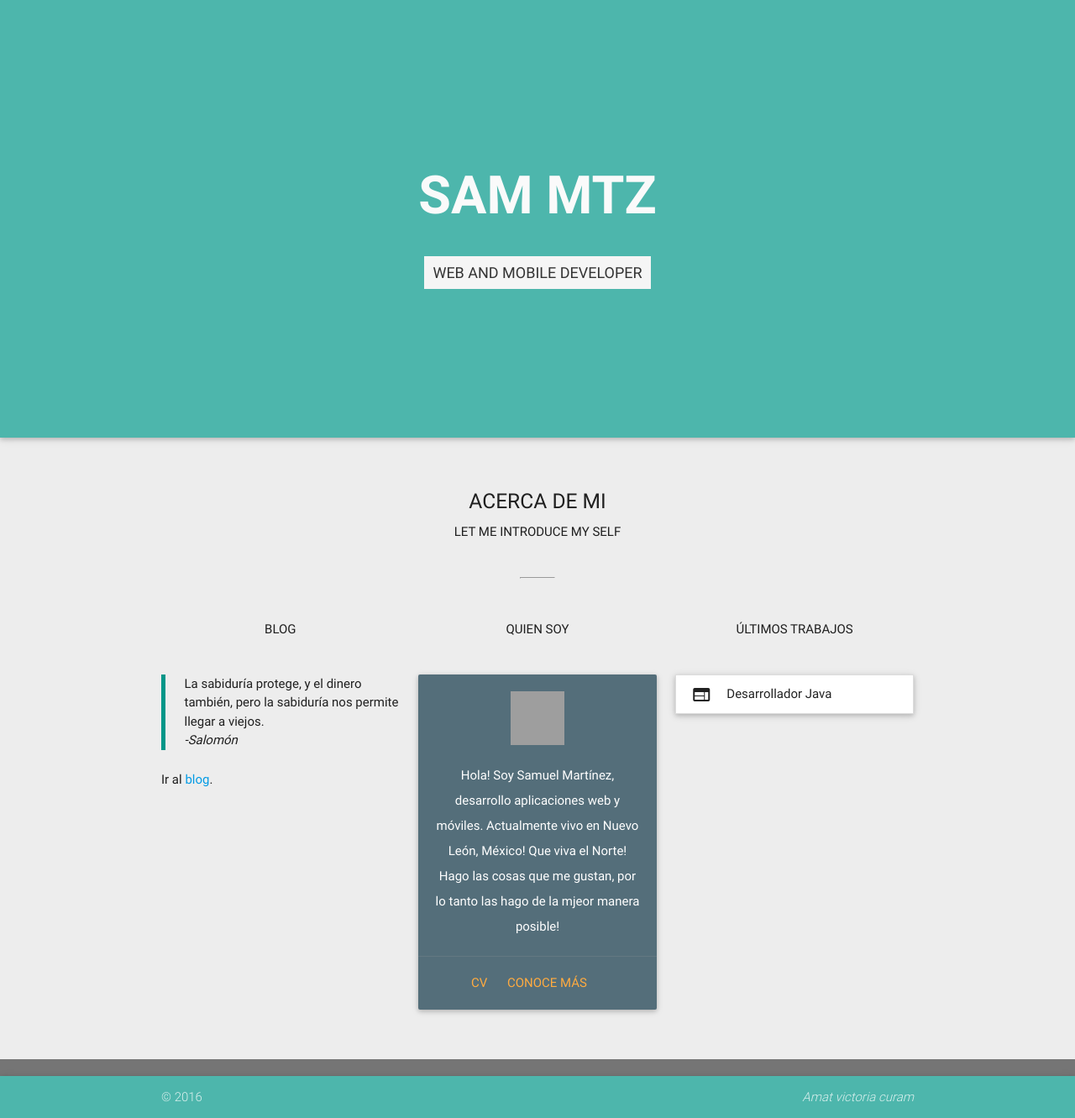
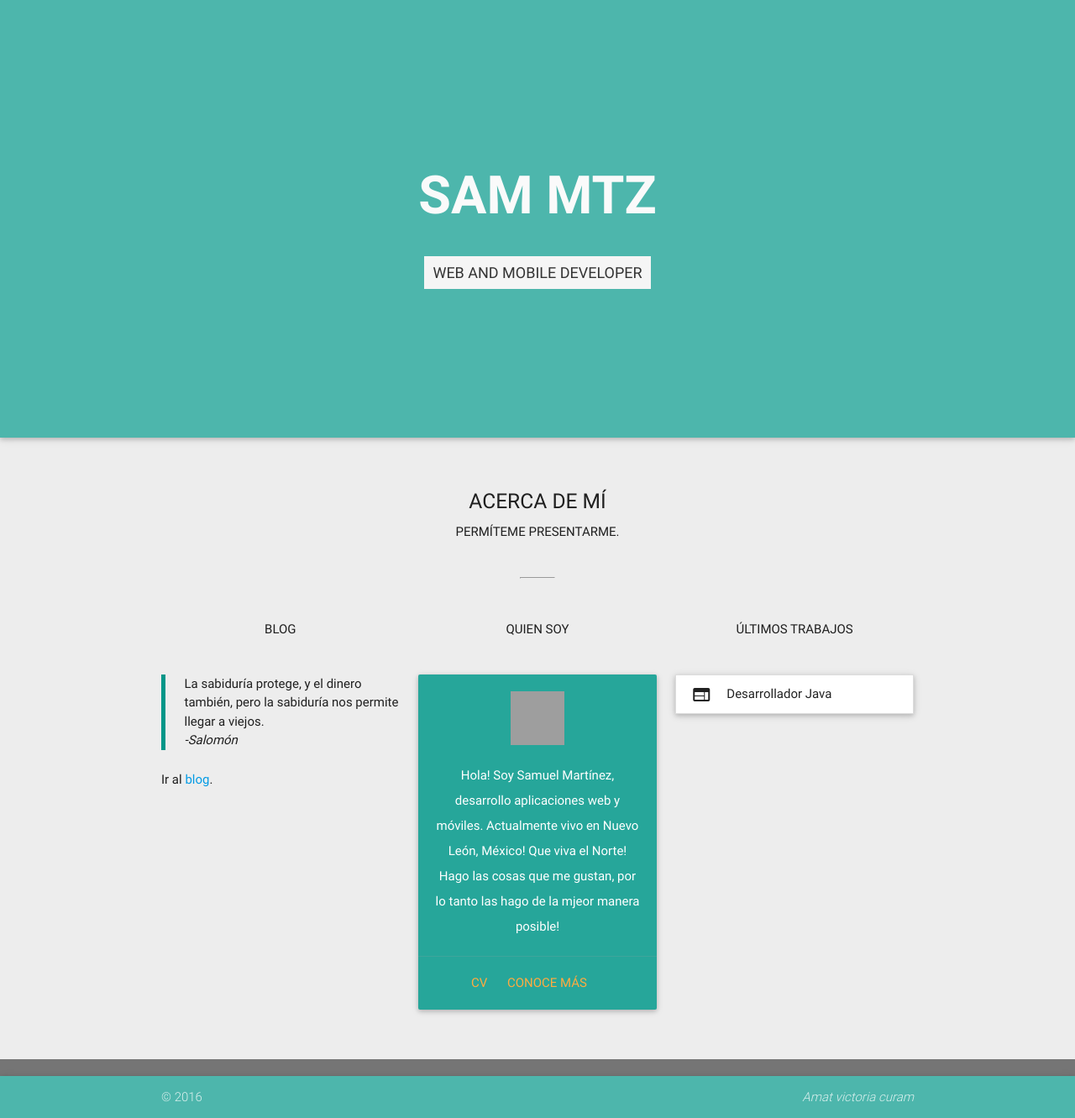
Before and after one commit to const3/const3.github.io, a Jekyll site: the page index.html, which Jekyll copies as it is, in a window 1280 px wide. Shown: the whole page at 84% size. Built offline with Jekyll 4.4.1, drawn with Linux system fonts in a browser that asks for light colours; nearby versions of some CDN libraries; grey boxes are pictures that could not be loaded.

Commit message:
Update index.html

```diff
--- a/index.html
+++ b/index.html
@@ -24,8 +24,8 @@
 </header>
 <main>
  <div class="container about">
-        <h5>Acerca de mi</h5>
-        <h6>let me introduce my self</h6>
+        <h5>Acerca de mí</h5>
+        <h6>Permíteme presentarme.</h6>
         <hr>
         <div class="row">
           <div class="col s12 m4 l4">
@@ -35,7 +35,7 @@
           </div>
           <div class="col s12 m4 l4">
             <h6>Quien soy</h6>
-            <div class="card blue-grey darken-1">
+            <div class="card teal lighten-1 hoverable">
               <div class="card-content white-text">
                 <img src="http://labs.qnimate.com/portfolio-materialize/images/profile.png" width="64" height="64">
                 <p>Hola! Soy Samuel Martínez, desarrollo aplicaciones web y móviles. Actualmente vivo en Nuevo León, México! Que viva el Norte! Hago las cosas que me gustan, por lo tanto las hago de la mjeor manera posible!</p>
```
